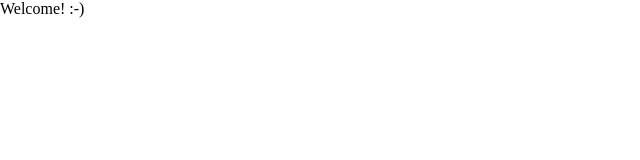
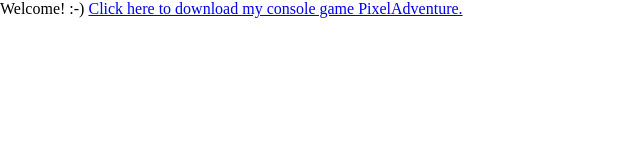
Before and after one commit to SlimeBlue/slimeblue.github.io, a plain HTML site: page index.html in a window 1280 px wide. Shown: the whole page, without its empty margins (0-640 px from the left). Drawn offline with nearby package versions, Linux system fonts and the light colour scheme.

Commit message:
PixelAdventure

```diff
--- a/index.html
+++ b/index.html
@@ -7,5 +7,7 @@
     </head>
     <body>
     Welcome! :-)
+
+    <a href="PixelAdventure/PixelAdventure.exe">Click here to download my console game PixelAdventure.</a>
     </body>
 </html>
```
Also changed, not shown: 1 other file.
